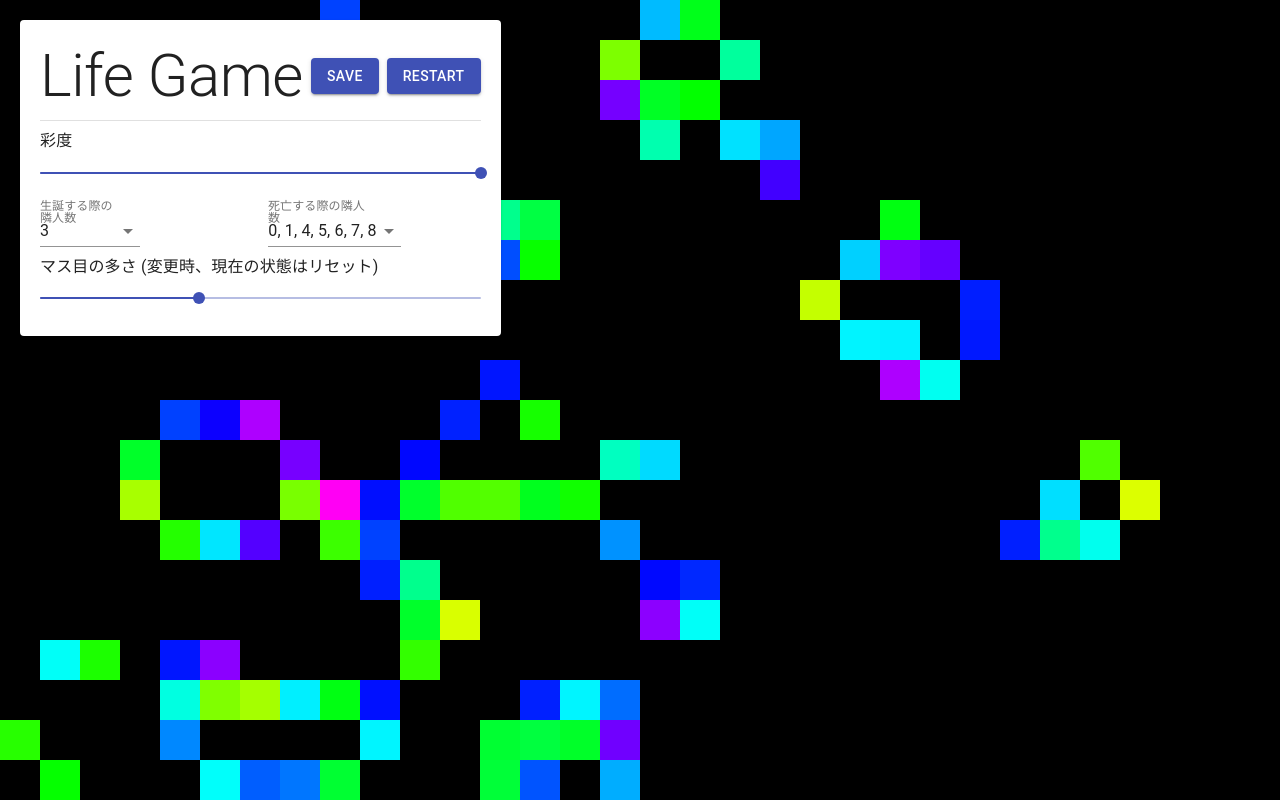
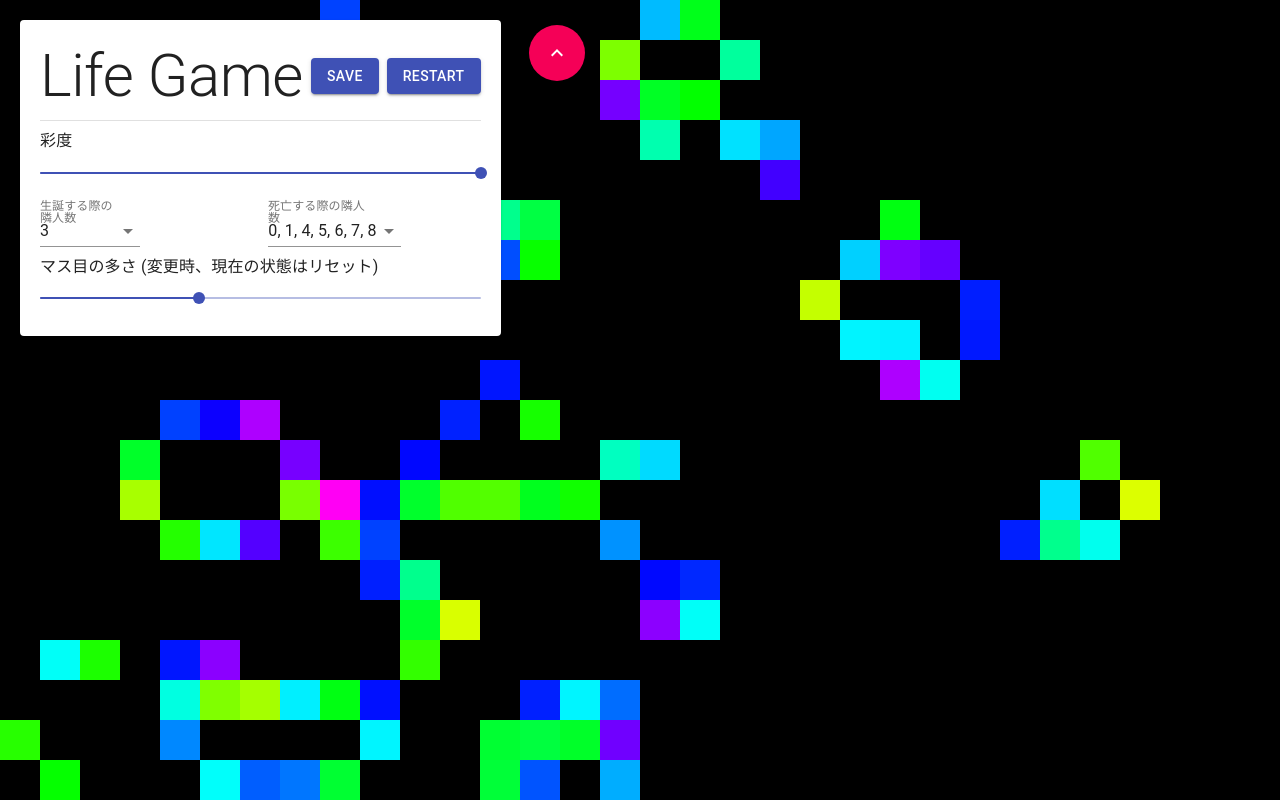
Before and after one commit to Snowman-s/NextApp, a Next.js app: page /p5sketches/lifegame in a window 1280 px wide. Built offline with nearby package versions, Linux system fonts and the light colour scheme.

Commit message:
ライフゲーム：操作盤を隠すボタンを追加

```diff
--- a/package.json
+++ b/package.json
@@ -13,6 +13,7 @@
   },
   "dependencies": {
     "@material-ui/core": "^4.12.3",
+    "@material-ui/icons": "^4.11.2",
     "gh-pages": "^3.2.3",
     "next": "11.1.0",
     "p5": "^1.4.0",
--- a/src/pages/p5sketches/lifegame.tsx
+++ b/src/pages/p5sketches/lifegame.tsx
@@ -1,5 +1,7 @@
-import { Button, Checkbox, Divider, FormControl, Grid, Input, InputLabel, ListItemText, MenuItem, Paper, Select, Slider, Typography } from "@material-ui/core"
+import { Button, Checkbox, Divider, FormControl, Grid, InputLabel, ListItemText, MenuItem, Paper, Select, Slider, Typography, Slide, Container, IconButton, Fab } from "@material-ui/core"
+import {ExpandLess, ExpandMore} from "@material-ui/icons"
 import Head from "next/head"
+import { Color } from "p5"
 import { ReactNode, useState } from "react"
 import P5Canvas from "src/components/P5Canvas"
 import lifegame from "src/others/sketches/lifegame"
@@ -11,6 +13,7 @@ export default function Home() {
   const [bornCondition, setBornCondition] = useState([3])
   const [deadCondition, setDeadCondition] = useState([0, 1, 4, 5, 6, 7, 8])
   const [minGridAmount, setMinGridAmount] = useState(20)
+  const [slideIn, setSlideIn] = useState(true)
 
   const neighborSelectValues = [0, 1, 2, 3, 4, 5, 6, 7, 8]
 
@@ -20,6 +23,10 @@ export default function Home() {
   const handleChangeBornCondition = (event: React.ChangeEvent<{ name?:String, value: unknown }>, child:ReactNode) => {
     setBornCondition((event.target.value as number[]).sort())
   };
+
+  const toggleSlideIn = ()=>{
+    setSlideIn(!slideIn)
+  }
 
   return (
     <div>
@@ -37,6 +44,9 @@ export default function Home() {
         onRestartEnd={()=>{setRestart(false)}}
         saveRequire={save}
         onSaveEnd={()=>{setSave(false)}}>
+        <Grid container direction="row" spacing={1}>
+        <Grid item>
+        <Slide in={slideIn} >
         <Paper style={{padding:20, margin:20}}>
         <Grid container direction="column" spacing={1}>
           <Grid item>
@@ -129,6 +139,16 @@ export default function Home() {
           </Grid>
         </Grid>
         </Paper>
+        </Slide>
+        </Grid>
+        <Grid item>
+        <Fab style={{marginTop:25}} onClick={toggleSlideIn} color="secondary">
+          {
+            slideIn? <ExpandLess/> : <ExpandMore/>
+          }
+        </Fab>
+        </Grid>
+        </Grid>
       </P5Canvas>
     </div>
   )
```
Also changed, not shown: 2 other files (tests, documents, lock files or other folders).
